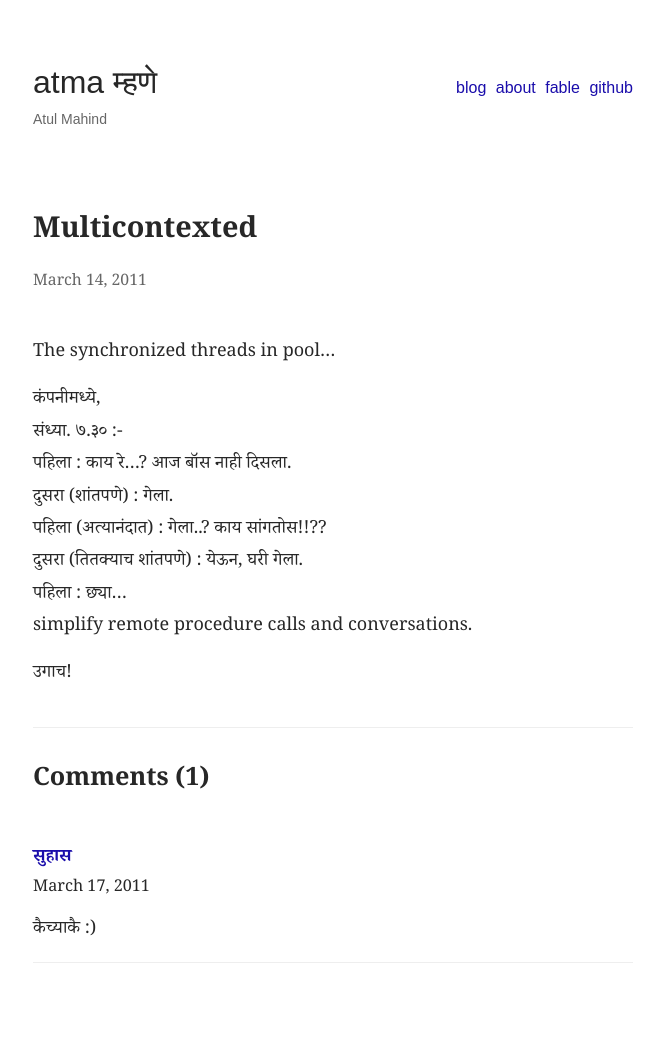
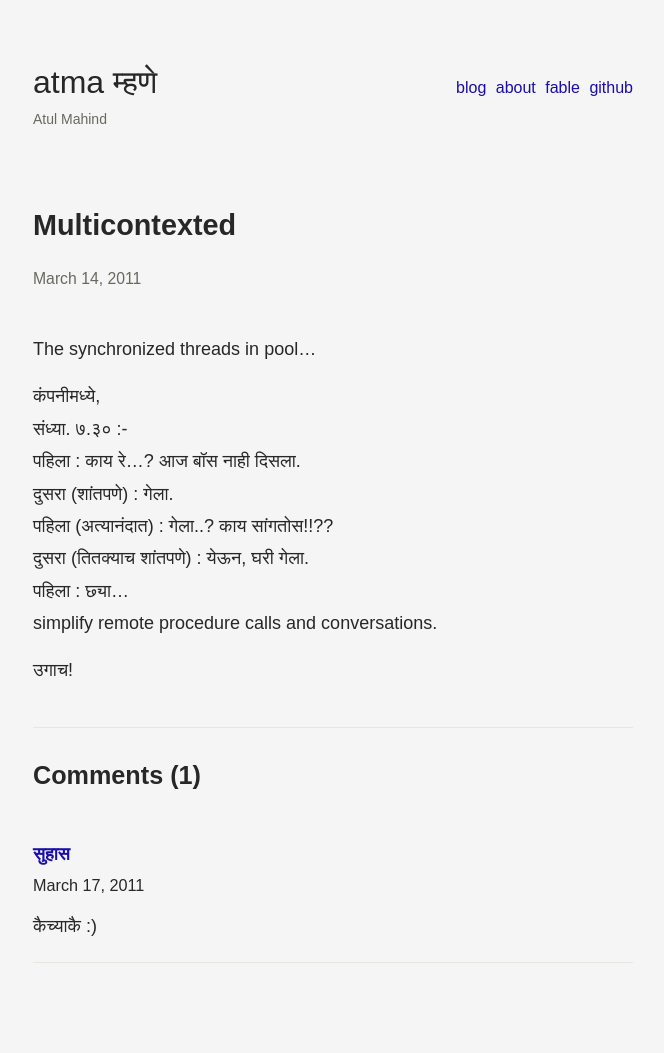
Before and after one commit to atulmahind/atulmahind.github.io, a Jekyll site: the page built from _posts/2011-03-14-multicontexted.md, in a window 1280 px wide. Shown: the whole page, without its empty margins (307-971 px from the left). Built offline with Jekyll 4.4.1, drawn with Linux system fonts in a browser that asks for light colours; some web fonts are replaced.

Commit message:
Refactor styles and improve typography for better readability

```diff
--- a/_layouts/default.html
+++ b/_layouts/default.html
@@ -20,7 +20,6 @@
 
     <link rel="icon" href="/assets/img/favicon.ico">
     <link rel="stylesheet" href="https://fonts.googleapis.com/earlyaccess/notosansdevanagariui.css">
-    <link rel="stylesheet" href="https://fonts.googleapis.com/css2?family=Noto+Serif:wght@400;700&amp;family=Noto+Serif+Devanagari:wght@400;700&amp;display=swap">
     <link rel="stylesheet" type="text/css" href="/assets/css/main.css">
 </head>
 
--- a/_sass/_config.scss
+++ b/_sass/_config.scss
@@ -1,9 +1,10 @@
 // COLORS
 $color-black: #272727;
-$color-white: #FFFFFF;
-$color-grey: #EEEEEE;
+$color-white: #F5F5F5;
+$color-grey: #E8E6E0;
+$color-muted: #68685F;
 $color-link: #1A0DAB;
-$color-code: #00FF00;
+$color-code: #DDB9A5;
 $color-hire-white: #FEFEFE;
 $color-hire-black: #272727;
 $color-hire-green: #B6EFD4;
--- a/assets/css/main.scss
+++ b/assets/css/main.scss
@@ -28,7 +28,7 @@ a:focus-visible {
 body {
 	color: $color-black;
 	background: $color-white;
-	font-family: 'Noto Serif', 'Noto Serif Devanagari', serif;
+	font-family: 'Noto Sans Devanagari UI', sans-serif;
 	font-size: 18px;
 	line-height: 1.8;
 	font-weight: 400;
@@ -96,7 +96,7 @@ ul {
 		margin-top: 4px;
 		font-size: 0.875em;
 		line-height: 1.5;
-		color: #666666;
+		color: $color-muted;
 	}
 	@media screen and (max-width: $br) {
 		display: block;
@@ -152,7 +152,7 @@ ul {
 	padding-bottom: 30px;
 	.date {
 		font-size: 0.875em;
-		color: #666666;
+		color: $color-muted;
 		font-style: normal;
 	}
 	h1 {
@@ -197,7 +197,7 @@ ul {
 	&__date {
 		p {
 			font-size: 0.875em;
-			color: #666666;
+			color: $color-muted;
 			font-style: normal;
 		}
 	}
```
